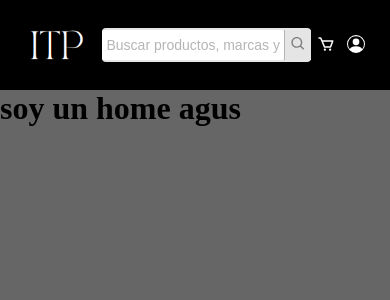
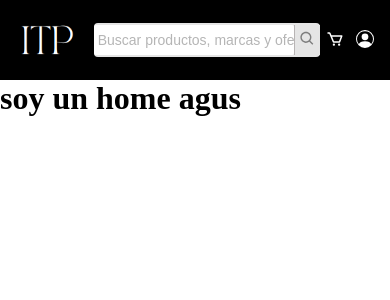
Before and after one commit to ttronge/inthepear, a React (Create React App) app in the folder front/: page / in a window 390 px wide. Shown: the top 300 px of the page. Built offline with nearby package versions, Linux system fonts and the light colour scheme.

Commit message:
refact to pt

```diff
--- a/front/src/Components/Header/index.jsx
+++ b/front/src/Components/Header/index.jsx
@@ -10,8 +10,8 @@ const Header = () => {
     <header className='container-header'>
       <nav className='container-nav'>
         <div className='content-nav-logo'>
-          <img className='LogoInThePear' src={LogoInThePear} alt='Logo In The Pear' />
-          <img className='LogoInThePearResponsive' src={LogoInThePearResponsive} alt='Logo In The Pear' />
+          <img className='logo-in-the-pear' src={LogoInThePear} alt='Logo In The Pear' />
+          <img className='logo-in-the-pear-responsive' src={LogoInThePearResponsive} alt='Logo In The Pear' />
         </div>
         <div className='content-nav-search'>
           <form className='content-form-nav'>
--- a/front/src/Components/Header/style.css
+++ b/front/src/Components/Header/style.css
@@ -22,13 +22,13 @@
 	margin-right: 10px;
 }
 
-.LogoInThePear {
+.logo-in-the-pear {
 	width: 100%;
 	height: 100%;
 	object-fit: contain;
 }
 
-.LogoInThePearResponsive {
+.logo-in-the-pear-responsive {
 	width: 100%;
 	height: 100%;
 	object-fit: contain;
@@ -100,11 +100,8 @@
 }
 
 @media only screen and (max-width: 524px) {
-	body {
-		background-color: #666666;
-	}
 
-	nav {
+	.container-nav {
 		width: 95%;
 		height: 80px;
 	}
@@ -114,11 +111,11 @@
 		height: 34px;
 	}
 
-	.LogoInThePear {
+	.logo-in-the-pear {
 		display: none;
 	}
 
-	.LogoInThePearResponsive {
+	.logo-in-the-pear-responsive {
 		display: block;
 	}
 
```
